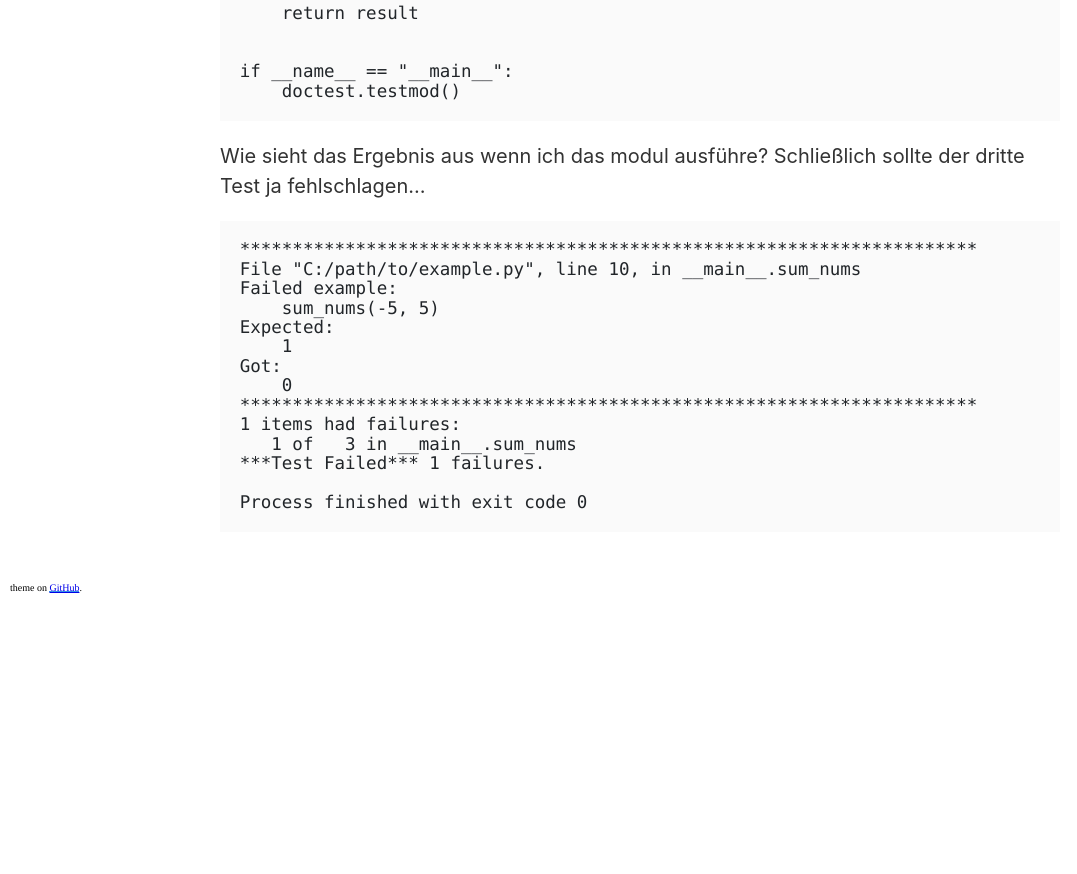
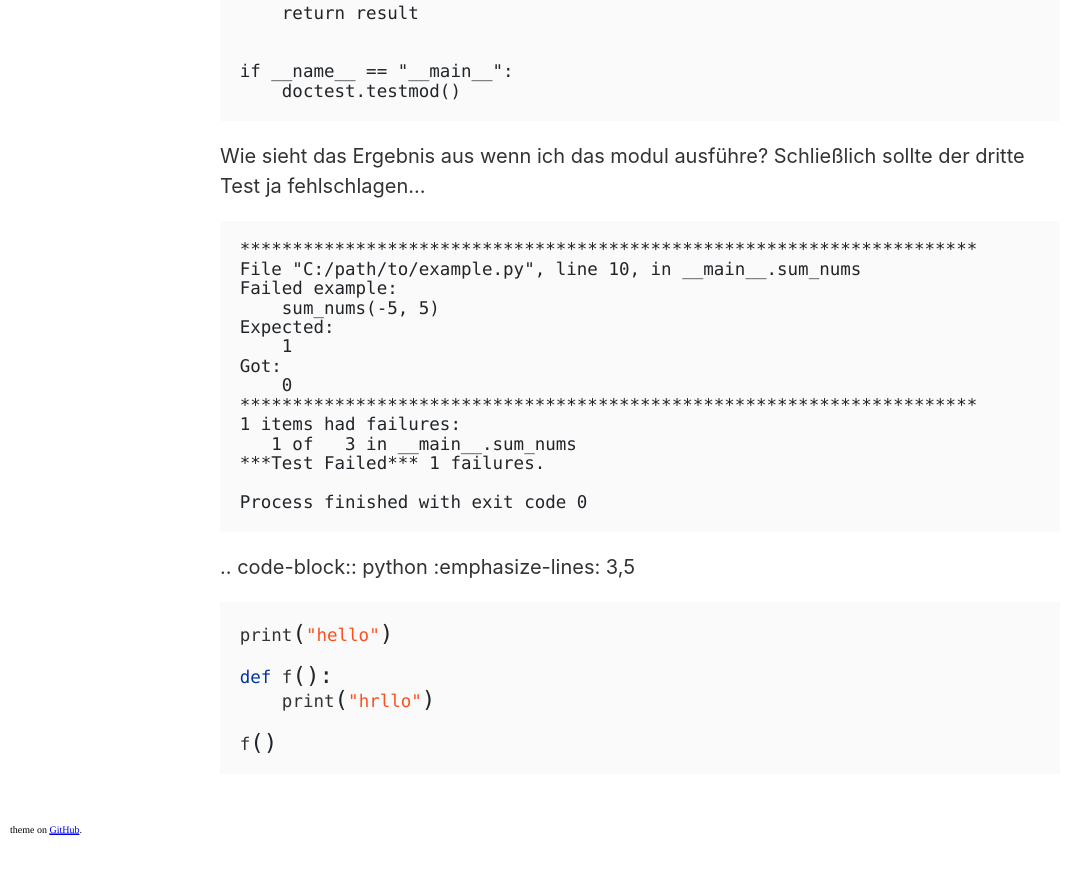
Before and after one commit to mAIRcode/mAIRcode.github.io, a Jekyll site: the page built from _posts/2021-12-08-testcases.md, in a window 1280 px wide and 900 px high, scrolled down 2868 px. Shown: the top 874 px of the window, without its empty margins (0-1077 px from the left). Built offline with Jekyll 4.4.1, drawn with Linux system fonts in a browser that asks for light colours; nearby versions of some CDN libraries; before the commit the page ends 3526 px from its top, so only the background shows below that.

Commit message:
Update 2021-12-08-testcases.md

````diff
--- a/_posts/2021-12-08-testcases.md
+++ b/_posts/2021-12-08-testcases.md
@@ -143,3 +143,16 @@
 
 Process finished with exit code 0
 ```
+
+.. code-block:: python
+   :emphasize-lines: 3,5
+
+
+{% highlight python %}
+print("hello")
+
+def f():
+    print("hrllo")
+
+f()
+{% endhighlight %}
````
